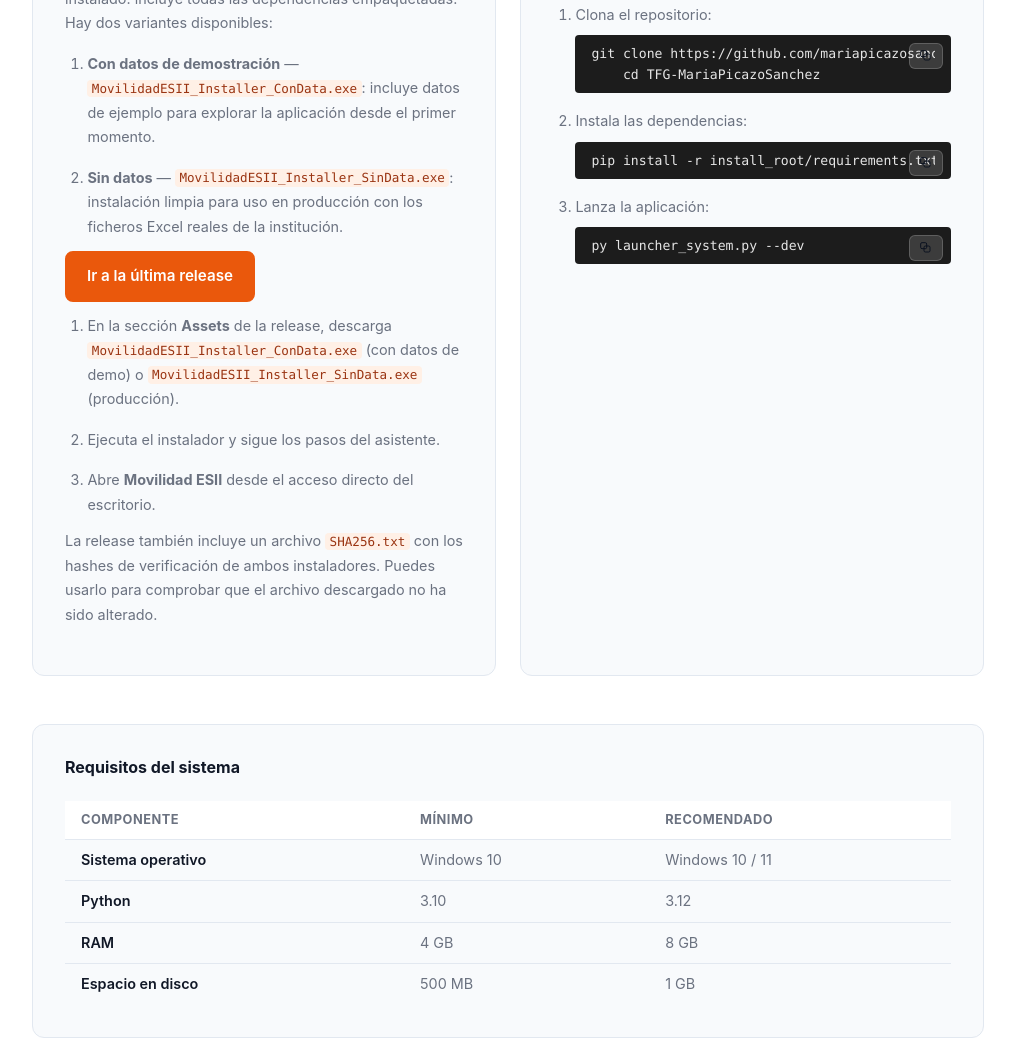
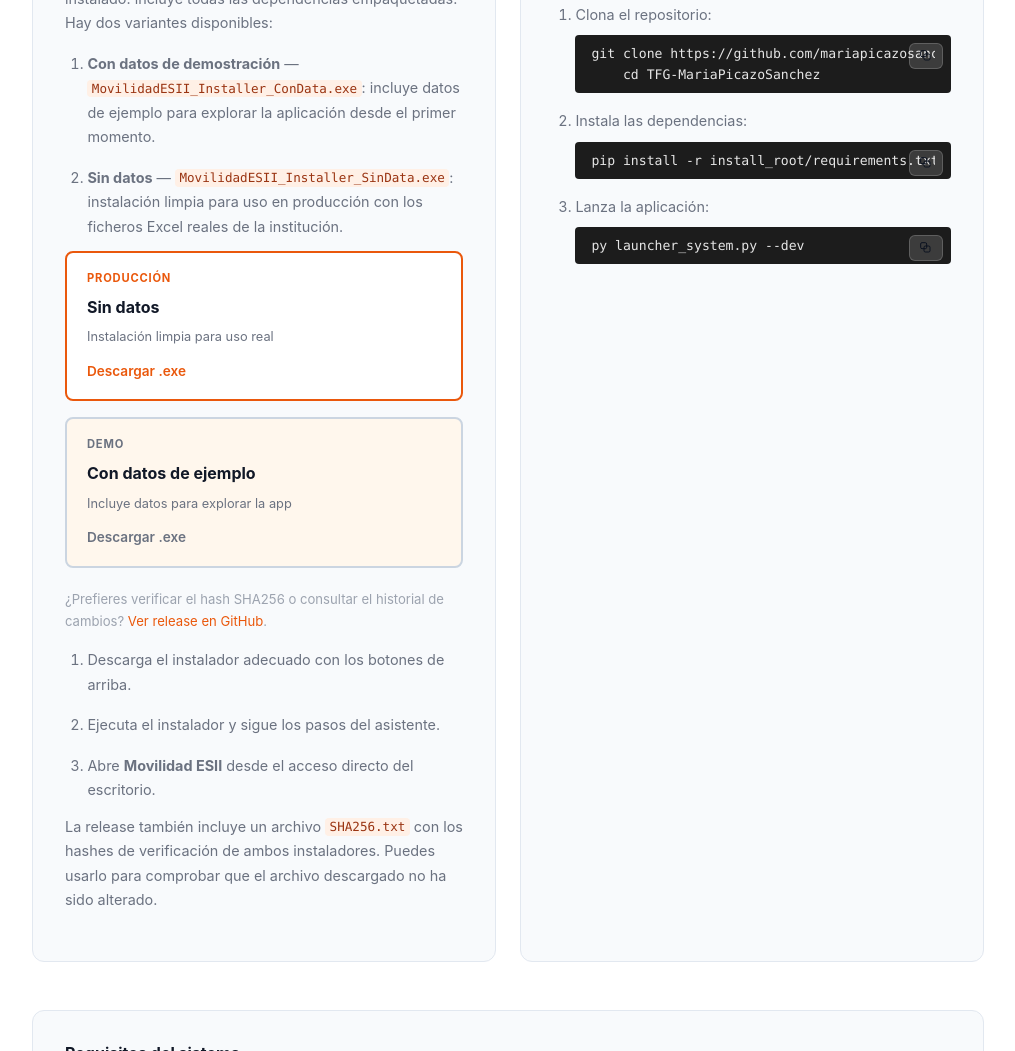
Before and after one commit to MariaPicazoSanchez/TFG-MariaPicazoSanchez, a plain HTML site: page docs/index.html in a window 1280 px wide. Shown: the part 7727-8778 px from the top of the page, without its empty margins (132-1147 px from the left). Drawn offline with Linux system fonts and the light colour scheme.

Commit message:
descarga desde el pages

```diff
--- a/docs/index.html
+++ b/docs/index.html
@@ -646,16 +646,44 @@
               <li><strong>Con datos de demostración</strong> — <code>MovilidadESII_Installer_ConData.exe</code>: incluye datos de ejemplo para explorar la aplicación desde el primer momento.</li>
               <li><strong>Sin datos</strong> — <code>MovilidadESII_Installer_SinData.exe</code>: instalación limpia para uso en producción con los ficheros Excel reales de la institución.</li>
             </ul>
-            <p style="margin-bottom:0.75rem">
+            <div style="display:grid;grid-template-columns:repeat(auto-fit,minmax(220px,1fr));gap:1rem;margin-bottom:1.25rem;">
+
+              <a href="downloads/MovilidadESII_SinData_latest.exe"
+                 style="display:flex;flex-direction:column;gap:.35rem;padding:1rem 1.25rem;
+                        background:#fff;border:2px solid var(--color-primary);
+                        border-radius:var(--radius-md);text-decoration:none;
+                        transition:box-shadow .15s ease,transform .15s ease;"
+                 onmouseover="this.style.boxShadow='0 4px 12px rgba(234,88,12,.2)';this.style.transform='translateY(-2px)'"
+                 onmouseout="this.style.boxShadow='none';this.style.transform='none'">
+                <span style="font-size:.7rem;font-weight:700;text-transform:uppercase;letter-spacing:.07em;color:var(--color-primary);">Producción</span>
+                <span style="font-size:1rem;font-weight:700;color:var(--color-text);">Sin datos</span>
+                <span style="font-size:.8rem;color:var(--color-text-muted);">Instalación limpia para uso real</span>
+                <span style="margin-top:.4rem;font-size:.85rem;font-weight:600;color:var(--color-primary);">Descargar .exe</span>
+              </a>
+
+              <a href="downloads/MovilidadESII_ConData_latest.exe"
+                 style="display:flex;flex-direction:column;gap:.35rem;padding:1rem 1.25rem;
+                        background:#fff7ed;border:2px solid var(--color-border-strong);
+                        border-radius:var(--radius-md);text-decoration:none;
+                        transition:box-shadow .15s ease,transform .15s ease;"
+                 onmouseover="this.style.boxShadow='0 4px 12px rgba(0,0,0,.1)';this.style.transform='translateY(-2px)'"
+                 onmouseout="this.style.boxShadow='none';this.style.transform='none'">
+                <span style="font-size:.7rem;font-weight:700;text-transform:uppercase;letter-spacing:.07em;color:var(--color-text-muted);">Demo</span>
+                <span style="font-size:1rem;font-weight:700;color:var(--color-text);">Con datos de ejemplo</span>
+                <span style="font-size:.8rem;color:var(--color-text-muted);">Incluye datos para explorar la app</span>
+                <span style="margin-top:.4rem;font-size:.85rem;font-weight:600;color:var(--color-text-muted);">Descargar .exe</span>
+              </a>
+
+            </div>
+
+            <p style="font-size:.82rem;color:var(--color-text-light);margin-bottom:1rem;">
+              ¿Prefieres verificar el hash SHA256 o consultar el historial de cambios?
               <a href="https://github.com/mariapicazosanchez/TFG-MariaPicazoSanchez/releases/latest"
-                 class="btn btn-primary"
-                 target="_blank"
-                 rel="noopener noreferrer">
-                Ir a la última release
-              </a>
+                 target="_blank" rel="noopener noreferrer">Ver release en GitHub</a>.
             </p>
+
             <ol class="install-steps">
-              <li>En la sección <strong>Assets</strong> de la release, descarga <code>MovilidadESII_Installer_ConData.exe</code> (con datos de demo) o <code>MovilidadESII_Installer_SinData.exe</code> (producción).</li>
+              <li>Descarga el instalador adecuado con los botones de arriba.</li>
               <li>Ejecuta el instalador y sigue los pasos del asistente.</li>
               <li>Abre <strong>Movilidad ESII</strong> desde el acceso directo del escritorio.</li>
             </ol>
```
Also changed, not shown: .github/workflows/build-installers.yml.
